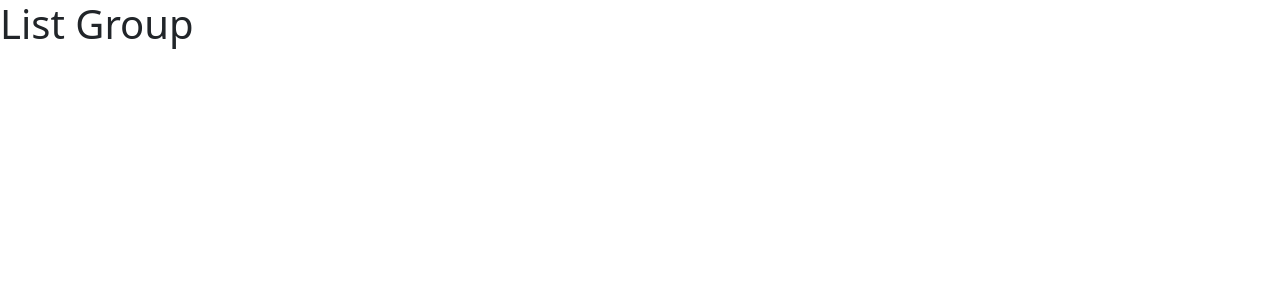
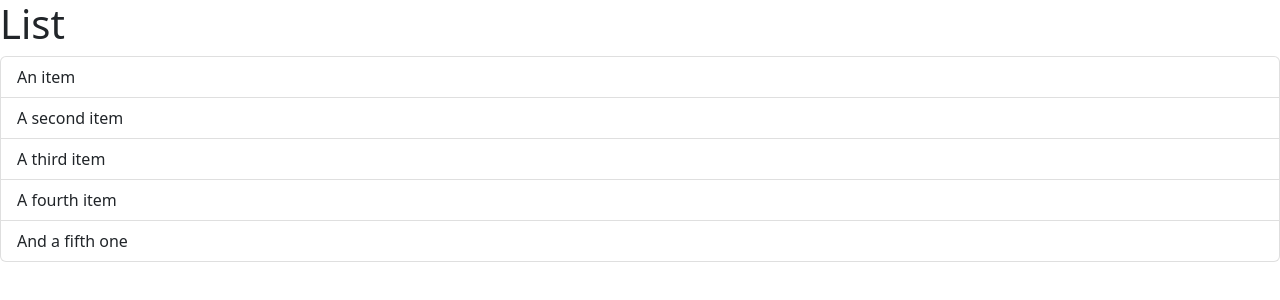
Before and after one commit to calvinthen/reactJS-training, a React (Vite) app: page / in a window 1280 px wide. Shown: the top 300 px of the page. Built offline with nearby package versions, Linux system fonts and the light colour scheme.

Commit message:
add listgroup to main ui

```diff
--- a/src/Components/ListGroup.tsx
+++ b/src/Components/ListGroup.tsx
@@ -1,6 +1,19 @@
+
+
 function ListGroup()
 {
-    return <h1>List Group</h1>
+    return (
+        <div>
+            <h1> List </h1>
+            <ul className="list-group">
+                <li className="list-group-item">An item</li>
+                <li className="list-group-item">A second item</li>
+                <li className="list-group-item">A third item</li>
+                <li className="list-group-item">A fourth item</li>
+                <li className="list-group-item">And a fifth one</li>
+            </ul>
+        </div>
+    );
 }
 
 export default ListGroup;
```
